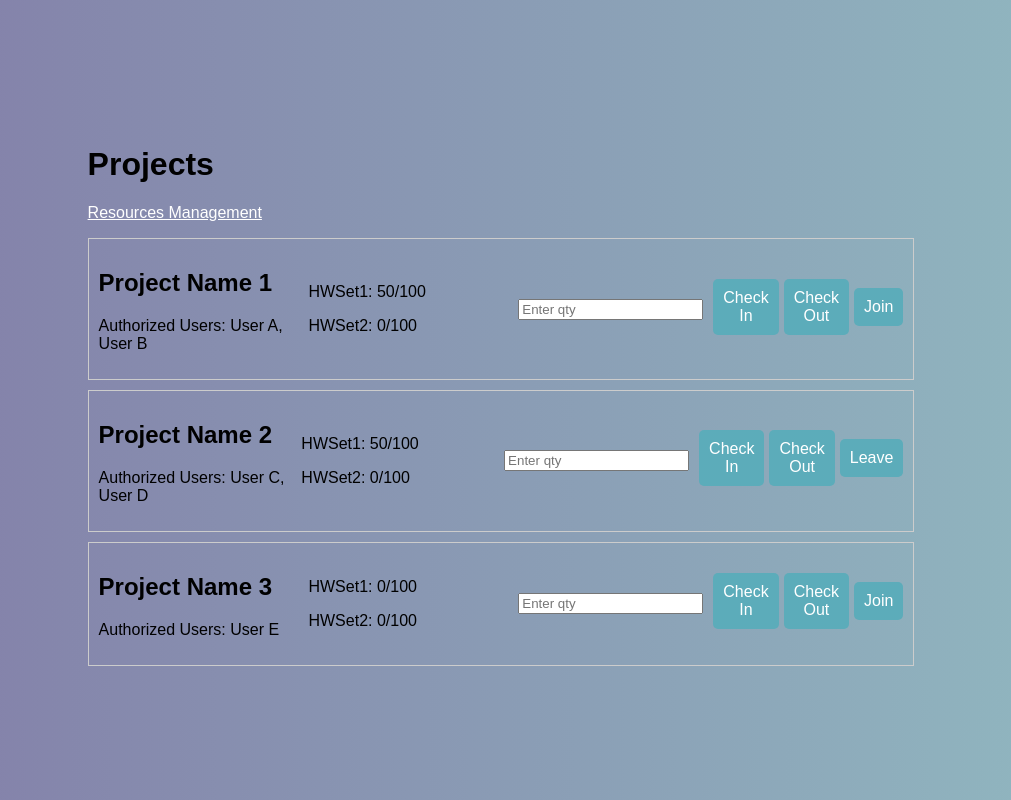
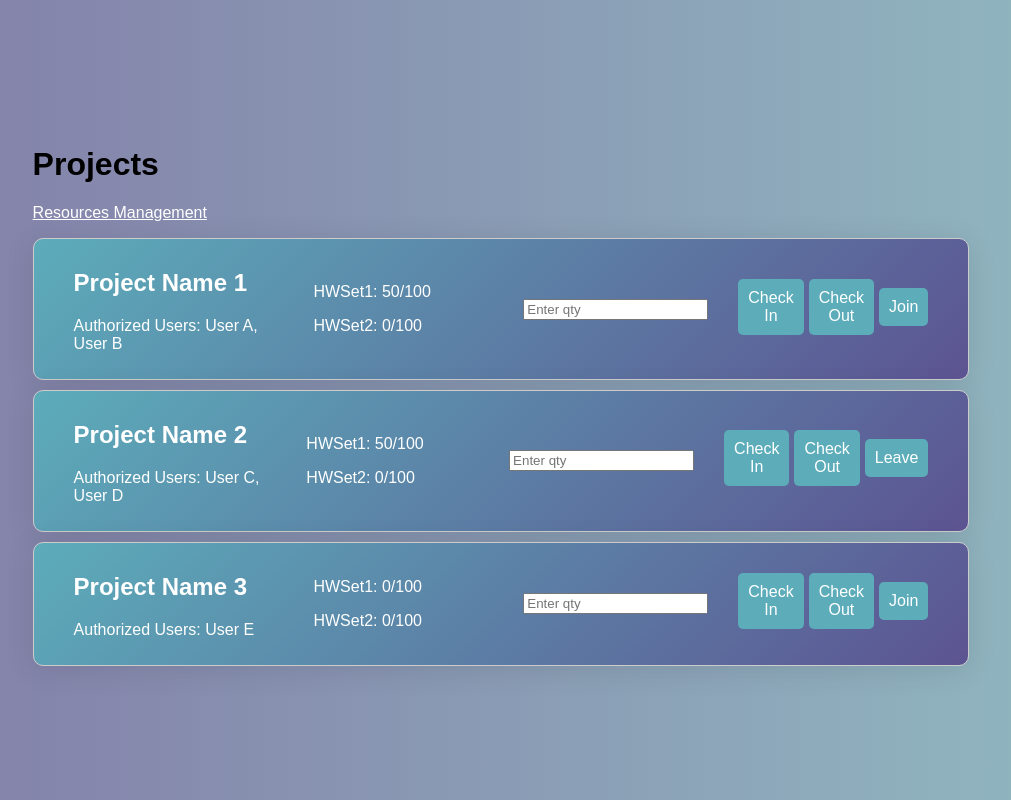
Before and after one commit to VTECEK9/ece461L_project_17540_team1, a React (Create React App) app in the folder client/: page /projectpage in a window 1280 px wide. Shown: the whole page, without its empty margins (139-1150 px from the left). Built offline with nearby package versions, Linux system fonts and the light colour scheme.

Commit message:
fixed ui of app.css, project, and myuserportal

```diff
--- a/client/src/App.css
+++ b/client/src/App.css
@@ -4,7 +4,7 @@ button{
     border: none;
     border-radius: 5px;
     cursor: pointer;
-    width: 100%;
+    width: 95%;
     padding: 10px;
     background-color: #5cacba;
     font-size: 16px;
@@ -16,9 +16,33 @@ button:hover{
     background-color: #315a61;
 }
 
+.user-buttons{
+    align-items: right;
+    margin-right: 5px;
+}
+
 .hwsets-fix{
     display: flex;
     flex-direction: column;
+}
+
+.join-project h2{
+    color: white;
+}
+
+.join-project input{
+    border: none;
+    border-radius: 5px;
+    width: 90%;
+    padding: 8px;
+    margin-bottom: 10px;
+    margin-right: 50px;
+    outline: none;
+}
+
+.join-project label{
+    color: white;
+
 }
 
 .resource-management {
@@ -44,18 +68,54 @@ input.trial{
     border-radius: 5px;
 }
 
+.project-box{
+    background: linear-gradient(135deg, #5cacba, #5c5492);
+    padding: 30px;
+    border-radius: 10px;
+    box-shadow: 0 4px 30px rgba(0, 0, 0, 0.1);
+    color: white;
+    border: 1px solid #ccc;
+    justify-content: space-between;
+    align-items: center;
+    padding: 10px;
+    margin: 10px 0;
+    display: flex;
+
+}
+
+.hw-sets{
+    flex: 1;
+    margin-left: 30px;
+}
+
+.check-in{
+    flex: 1;
+    display: flex;
+    align-items: center;
+    margin-right: 30px;
+}
+
+.project-users{
+    flex: 1;
+    margin-left: 30px;
+}
+
 label{
     display:block;
     margin-bottom: 10px;
 
 }
 
-.create-project h2{
+
+.create-project{
+    background: linear-gradient(135deg, #90cbd5, #afdfc5);
+    width: 100%;
+    max-width: 400px;
+    padding: 30px;
+    border-radius: 10px;
+    box-shadow: 0 4px 30px rgba(0, 0, 0, 0.1);
     color: white;
-}
 
-.join-project h2{
-    color: white;
 }
 
 .project-details h2 {
@@ -78,9 +138,10 @@ label{
 .new-project input{
     border: none;
     border-radius: 5px;
-    width: 100%;
+    width: 90%;
     padding: 8px;
     outline: none;
+    align-items: center;
 }
 
 .new-project input:focus{
--- a/client/src/components/Project.js
+++ b/client/src/components/Project.js
@@ -26,7 +26,7 @@ const Project = () => {
                                 <input type = "projectid" id = "projectid" required />
                             </div>
 
-                            <button type = "joinproject">Enter</button>
+                            <button>Enter</button>
                         </form>
 
 
@@ -74,8 +74,6 @@ const Project = () => {
 
         );
 
-
-
 };
 
 export default Project;
--- a/client/src/pages/MyUserPortal.js
+++ b/client/src/pages/MyUserPortal.js
@@ -3,17 +3,6 @@
 import { Link } from 'react-router-dom';
 import '../App.css';
 import React, { useState } from 'react';
-
-
-//const MyUserPortal = () => {
-  //  return(
-    //    <h1>
-      //      Placeholder for project page
-        //</h1>
-    //);
-
-//}
-
 
 
 // Main Projects Component
@@ -58,27 +47,20 @@ const MyUserPortal = () => {
 // Project Component
 const Project = ({ project, onJoin, onLeave }) => {
   return (
-    <div style={{
-      border: '1px solid #ccc', // Border around each project
-      padding: '10px', // Padding for the project box
-      margin: '10px 0', // Margin for spacing between projects
-      display: 'flex', // Use flexbox for layout
-      justifyContent: 'space-between', // Space out elements
-      alignItems: 'center' // Center align items vertically
-    }}>
-      <div style={{ flex: 1 }}> {/* Flex item for project name and users */}
-        <h2>{project.name}</h2> {/* Display the project name */}
-        <p>Authorized Users: {project.users}</p> {/* Display authorized users */}
+    <div class = "project-box">
+      <div class = "project-users">
+        <h2>{project.name}</h2>
+        <p>Authorized Users: {project.users}</p>
       </div>
-      <div style={{ flex: 1 }}> {/* Flex item for hardware sets */}
-        <p>HWSet1: {project.hwSet1}/100</p> {/* Display the count of HWSet1 */}
-        <p>HWSet2: {project.hwSet2}/100</p> {/* Display the count of HWSet2 */}
+      <div class = "hw-sets">
+        <p>HWSet1: {project.hwSet1}/100</p>
+        <p>HWSet2: {project.hwSet2}/100</p>
       </div>
-      <div style={{ flex: 1, display: 'flex', alignItems: 'center' }}> {/* Flex item for input and buttons */}
-        <input type="number" placeholder="Enter qty" style={{ marginRight: '10px' }} /> {/* Input field for quantity */}
-        <button style={{ marginRight: '5px' }}>Check In</button> {/* Button to check in hardware */}
-        <button style={{ marginRight: '5px' }}>Check Out</button> {/* Button to check out hardware */}
-        {/* Conditional rendering of buttons based on authorization status */}
+      <div class = "check-in">
+        <input type="number" placeholder="Enter qty" style={{ marginRight: '30px' }} />
+        <button class = "user-buttons">Check In</button>
+        <button class = "user-buttons">Check Out</button>
+
         {project.authorized ? (
           <button onClick={() => onLeave(project.id)}>Leave</button> // Leave button for authorized users
         ) : (
@@ -89,18 +71,5 @@ const Project = ({ project, onJoin, onLeave }) => {
   );
 };
 
-//export default Projects; // Export the Projects component as the default export
-
-
-
-// CheckinButton Functionq
-
-
-
-//Checkout Button Function
-
-//Leave Button
-
-//Join Button
 
 export default MyUserPortal;
```
